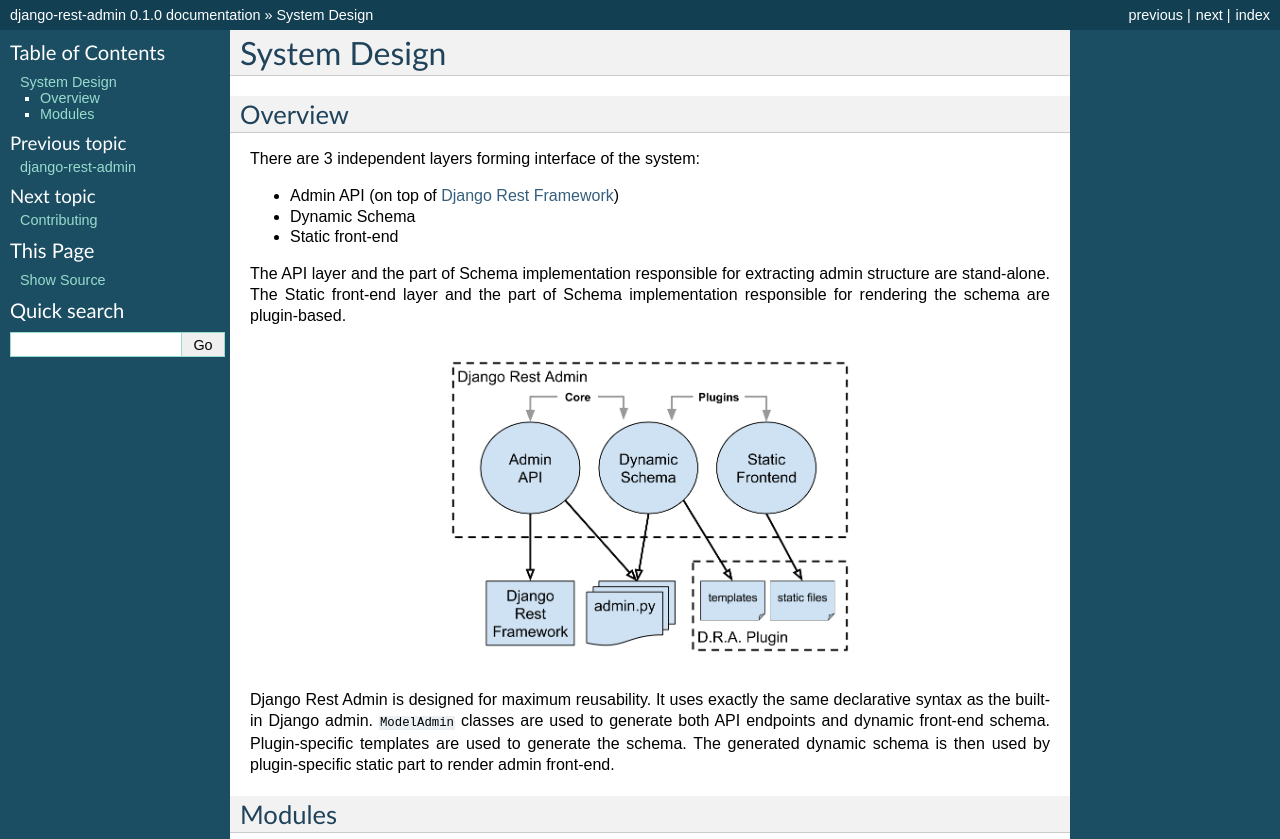
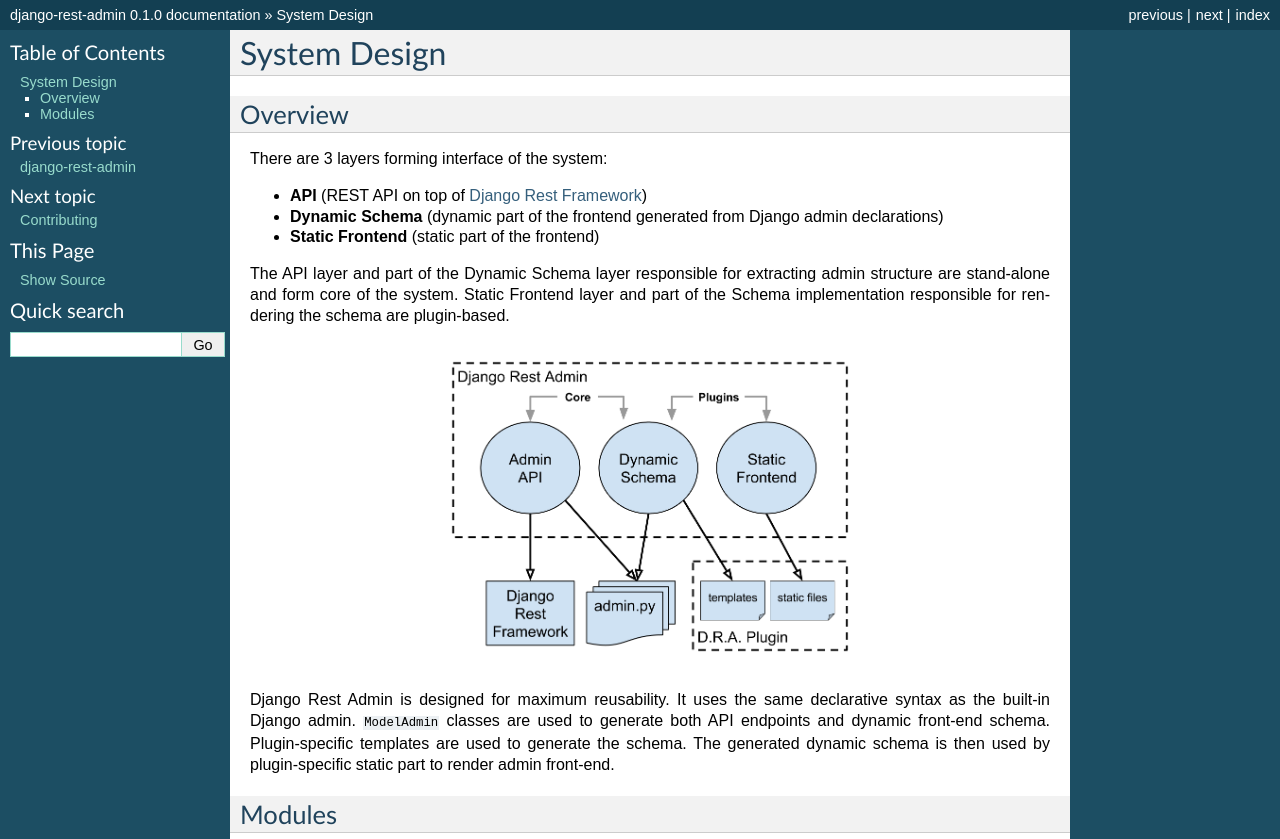
Before and after one commit to avsd/django-rest-admin, a Sphinx documentation site: the page built from docs/design.rst, in a window 1280 px wide, cut to the strip 0-839 px from the top of the page. Built offline with Sphinx 7.4.7, drawn with Linux system fonts in a browser that asks for light colours.

Commit message:
Reframe docs

```diff
--- a/docs/design.rst
+++ b/docs/design.rst
@@ -5,19 +5,19 @@
 Overview
 --------
 
-There are 3 independent layers forming interface of the system:
+There are 3 layers forming interface of the system:
 
-* Admin API (on top of `Django Rest Framework <http://www.django-rest-framework.org/>`_)
-* Dynamic Schema
-* Static front-end
+* **API** (REST API on top of `Django Rest Framework <http://www.django-rest-framework.org/>`_)
+* **Dynamic Schema** (dynamic part of the frontend generated from Django admin declarations)
+* **Static Frontend** (static part of the frontend)
 
-The API layer and the part of Schema implementation responsible for extracting admin structure
-are stand-alone. The Static front-end layer and the part of Schema implementation responsible
-for rendering the schema are plugin-based.
+The API layer and part of the Dynamic Schema layer responsible for extracting admin structure
+are stand-alone and form core of the system. Static Frontend layer and part of the Schema implementation
+responsible for rendering the schema are plugin-based.
 
 .. image:: img/design.png
 
-Django Rest Admin is designed for maximum reusability. It uses exactly the same declarative
+Django Rest Admin is designed for maximum reusability. It uses the same declarative
 syntax as the built-in Django admin. ``ModelAdmin`` classes are used to generate both API
 endpoints and dynamic front-end schema. Plugin-specific templates are used to generate the schema.
 The generated dynamic schema is then used by plugin-specific static part to render admin
```
Also changed, not shown: 1 other file.
